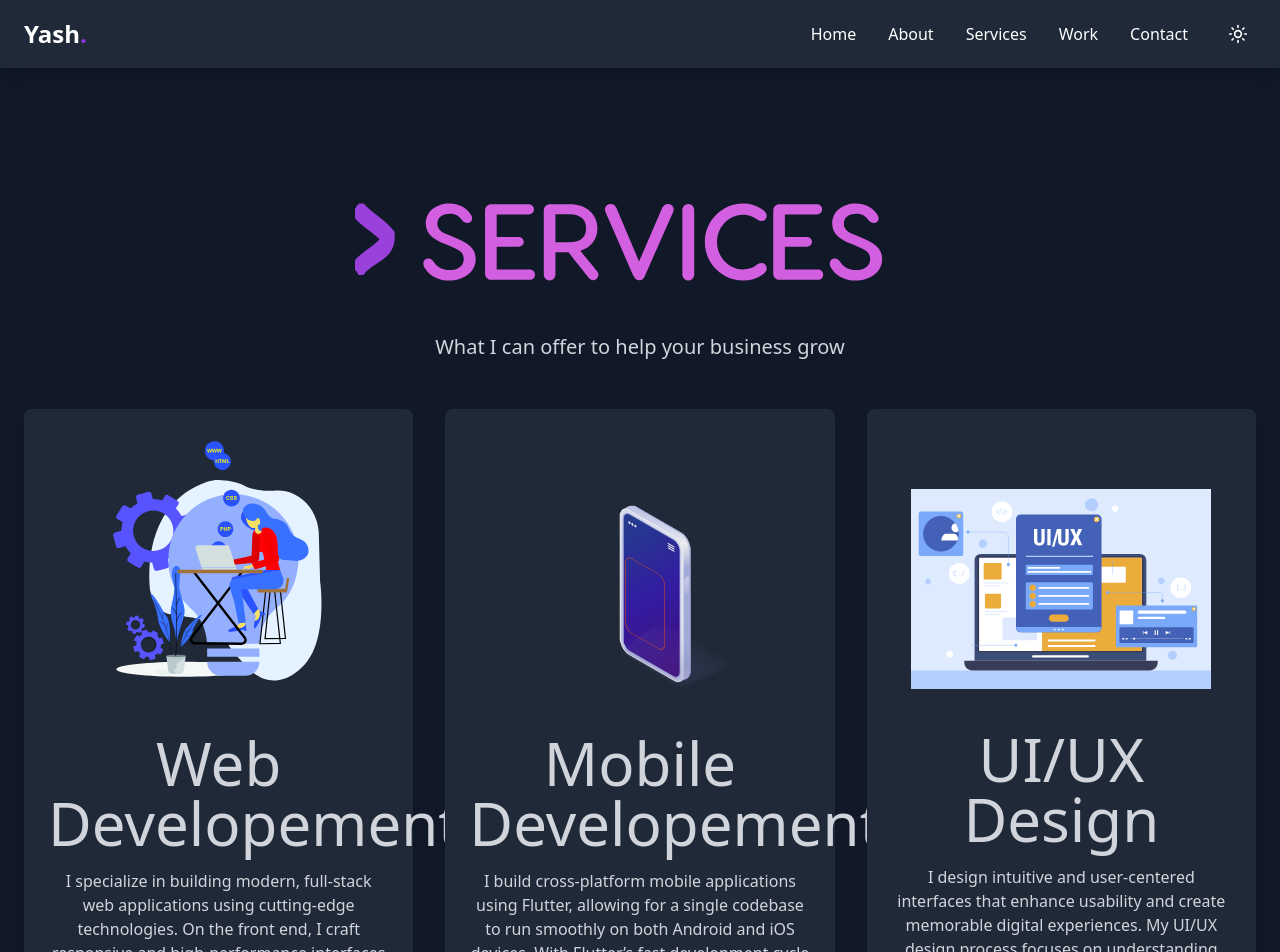
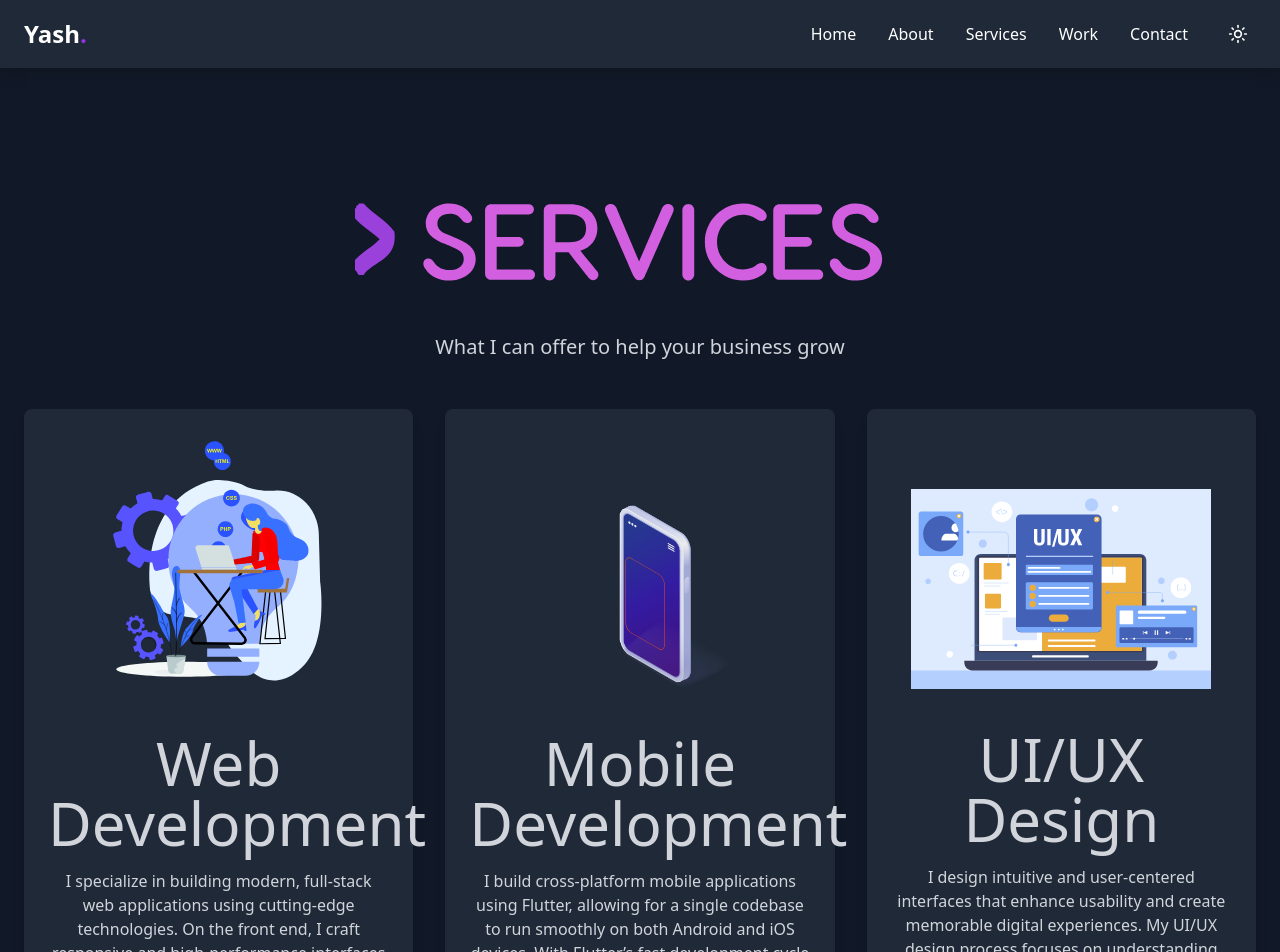
Before and after one commit to yashgalav/Portfolio, a React (Vite) app: page /services in a window 1280 px wide. Shown: the top 952 px of the page. Built offline with nearby package versions, Linux system fonts and the light colour scheme.

Commit message:
spelling corrected

```diff
--- a/src/components/Home.jsx
+++ b/src/components/Home.jsx
@@ -41,7 +41,7 @@ const Home = () => {
                   3000,
                   'MERN Stack Developer',
                   3000,
-                  'Java full Stack Developer',
+                  'Java Full Stack Developer',
                   3000,
                   'Open Source Contributor',
                   3000,
--- a/src/components/Service.jsx
+++ b/src/components/Service.jsx
@@ -50,14 +50,14 @@ const Service = () => {
           <ServiceCard
           anime={webAnime}
           headingSize={"text-center md:text-3xl "}
-          heading={"Web Developement"}
+          heading={"Web Development"}
           description={"I specialize in building modern, full-stack web applications using cutting-edge technologies. On the front end, I craft responsive and high-performance interfaces with React.js and Next.js. For back-end development, I work with Node.js and Express, as well as Java with Spring Boot, to create secure and scalable APIs. I’m experienced with both relational and NoSQL databases, including PostgreSQL, MySQL, and MongoDB, ensuring that your data is handled efficiently and reliably. Whether you're looking for a dynamic single-page application or a robust enterprise system, I deliver solutions tailored to your needs, from design to deployment."}
           />
 
           <ServiceCard
           anime={mobileAnime}
           headingSize={"text-center md:text-3xl md:mt-10 "}
-          heading={"Mobile Developement"}
+          heading={"Mobile Development"}
           imageClass={"md:mt-14"}
           description={"I build cross-platform mobile applications using Flutter, allowing for a single codebase to run smoothly on both Android and iOS devices. With Flutter’s fast development cycle and expressive UI capabilities, I deliver visually engaging, high-performance apps that provide a seamless user experience. Whether you need a business app, a startup MVP, or a feature-rich mobile product, I focus on clean architecture, responsive design, and efficient state management to ensure your app is reliable and scalable."}/>
 
```
